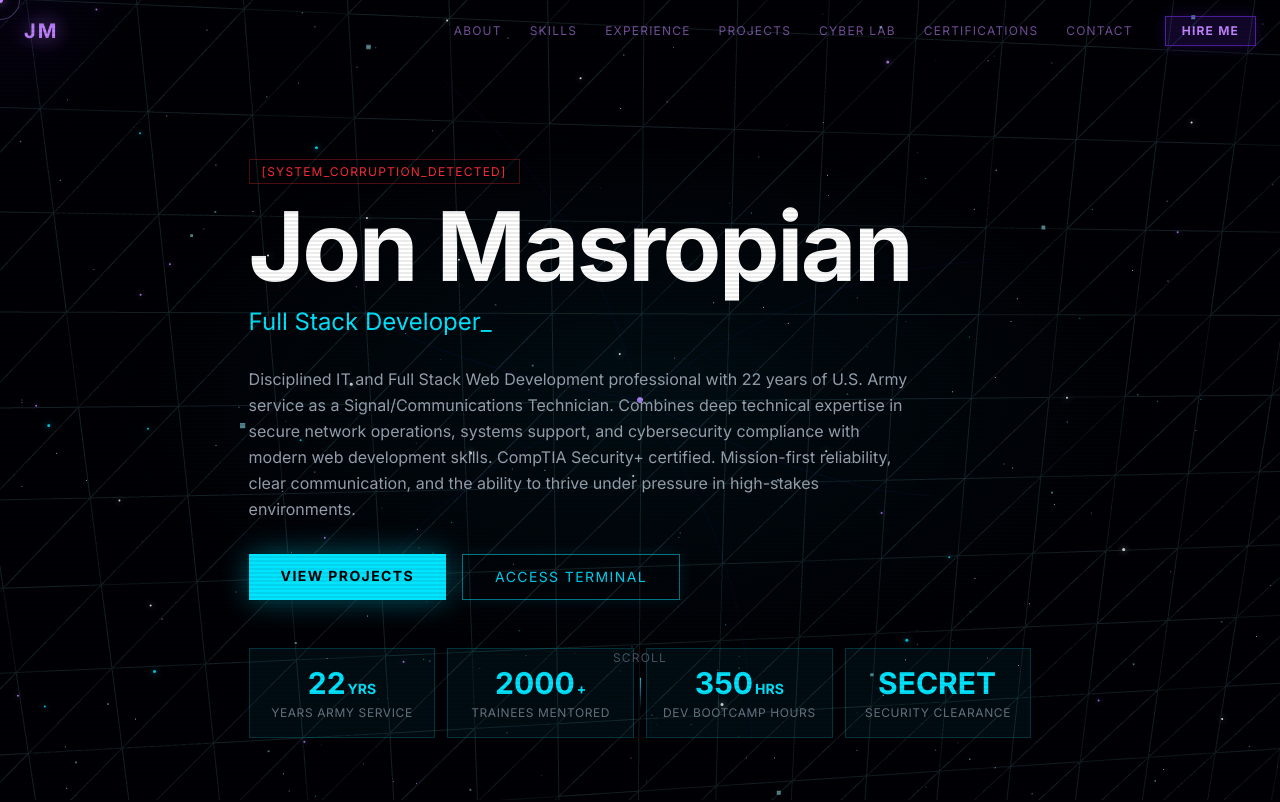
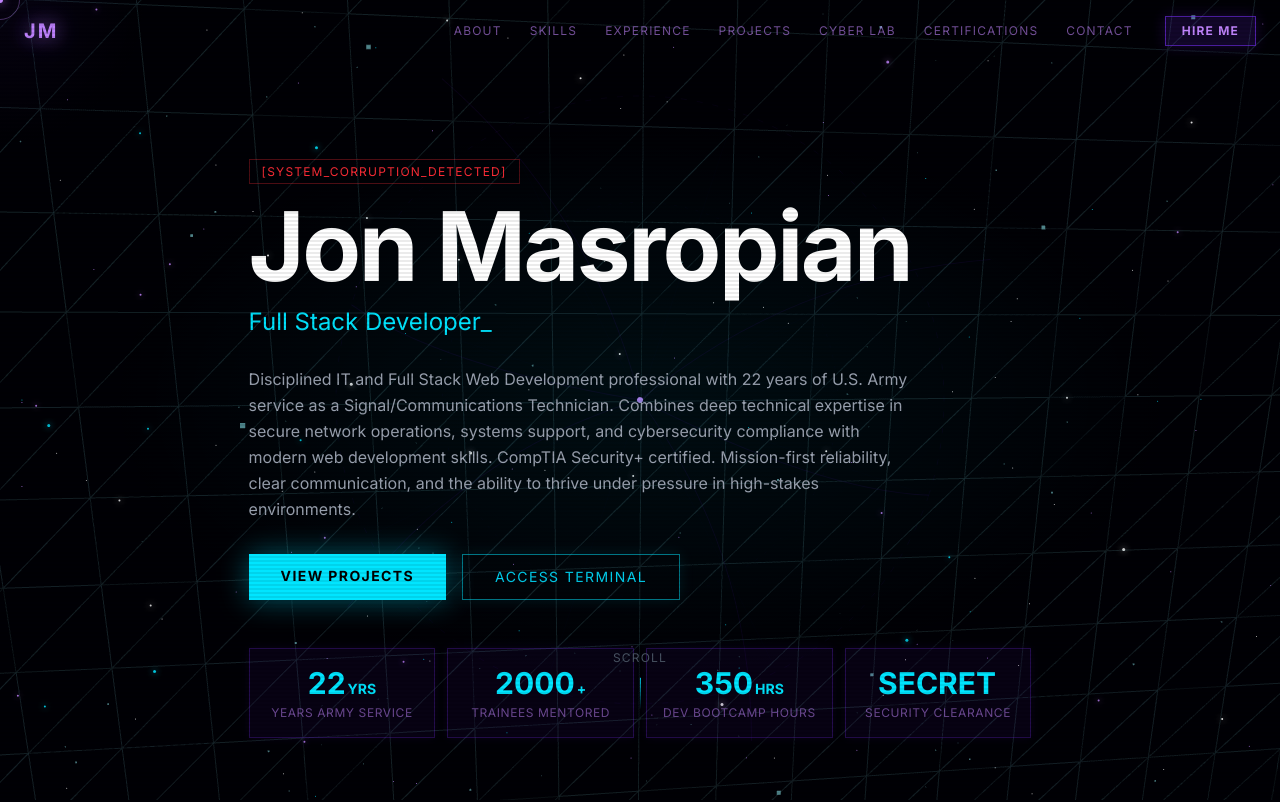
Before and after one commit to jonmasropian/Masropian-portfolio-template, a Next.js app: page / in a window 1280 px wide. Shown: the top 802 px of the page. Built offline with nearby package versions, Linux system fonts and the light colour scheme.

Commit message:
feat: update metric cards to void purple borders

```diff
--- a/src/components/portfolio/Hero/MetricCards.tsx
+++ b/src/components/portfolio/Hero/MetricCards.tsx
@@ -17,15 +17,16 @@ export default function MetricCards() {
           variants={scaleIn}
           className="p-4 text-center"
           style={{
-            background: 'rgba(0,229,255,0.05)',
-            border: '1px solid rgba(0,229,255,0.2)',
+            background: 'rgba(123,47,255,0.06)',
+            border: '1px solid rgba(123,47,255,0.25)',
+            boxShadow: '0 0 10px rgba(123,47,255,0.08)',
           }}
         >
-          <div className="text-2xl md:text-3xl font-bold font-mono" style={{ color: '#00E5FF' }}>
+          <div className="text-2xl md:text-3xl font-bold font-mono" style={{ color: '#00e5ff' }}>
             {metric.value}
             <span className="text-sm ml-0.5">{metric.suffix}</span>
           </div>
-          <div className="text-xs text-gray-500 mt-1 tracking-wider uppercase font-mono">
+          <div className="text-xs mt-1 tracking-wider uppercase font-mono" style={{ color: 'rgba(192,132,252,0.55)' }}>
             {metric.label}
           </div>
         </motion.div>
```
